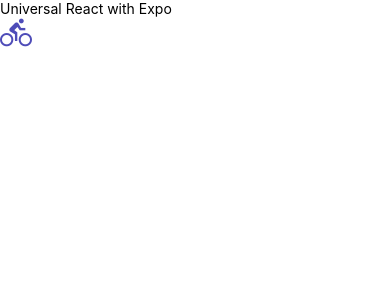
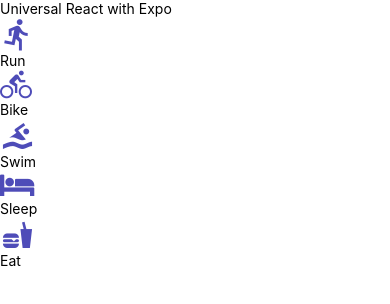
Before and after one commit to VOlekh/reactnd-Fitness, a React Native app: screen / in a window 390 px wide. Shown: the top 304 px of the page. Built offline with nearby package versions, Linux system fonts and the light colour scheme.

Commit message:
add icons

```diff
--- a/App.js
+++ b/App.js
@@ -44,8 +44,21 @@
   return (
     <View>
       <Text>Universal React with Expo</Text>
-      {getMetricMetaInfo("bike").getIcon()}
 
+      <View>{getMetricMetaInfo("run").getIcon()}</View>
+      <Text>{getMetricMetaInfo("run").displayName}</Text>
+
+      <View>{getMetricMetaInfo("bike").getIcon()}</View>
+      <Text>{getMetricMetaInfo("bike").displayName}</Text>
+
+      <View>{getMetricMetaInfo("swim").getIcon()}</View>
+      <Text>{getMetricMetaInfo("swim").displayName}</Text>
+
+      <View>{getMetricMetaInfo("sleep").getIcon()}</View>
+      <Text>{getMetricMetaInfo("sleep").displayName}</Text>
+
+      <View>{getMetricMetaInfo("eat").getIcon()}</View>
+      <Text>{getMetricMetaInfo("eat").displayName}</Text>
     </View>
   );
 }
--- a/components/AddEntry.js
+++ b/components/AddEntry.js
@@ -54,10 +54,6 @@
       return (
           //display either slider or stepper
         <View>
-            <View>
-            <Text>{getMetricMetaInfo("run").displayName}</Text>
-            <View>{getMetricMetaInfo("run").getIcon()}</View>
-             </View>
              {Object.keys(metaInfo).map((key) => {
                  // get everything from metaInfo[key] and map over
                 const { getIcon, type, ...rest } = metaInfo[key]
--- a/package.json
+++ b/package.json
@@ -1,5 +1,6 @@
 {
   "dependencies": {
+    "@expo/vector-icons": "^12.0.4",
     "expo": "^40.0.1",
     "expo-font": "^9.1.0",
     "react": "16.13.1",
--- a/utils/helpers.js
+++ b/utils/helpers.js
@@ -1,7 +1,7 @@
 import React from "react";
 import { View } from "react-native";
 import { FontAwesome, MaterialIcons, MaterialCommunityIcons } from '@expo/vector-icons'
-import { Ionicons } from '@expo/vector-icons'
+
 import { blue } from "./colors";
 
 export function getMetricMetaInfo(metric) {
```
